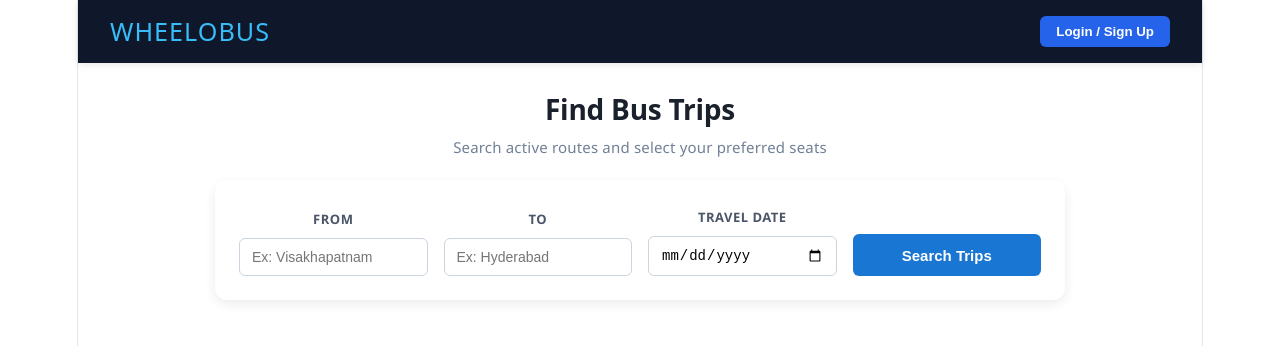
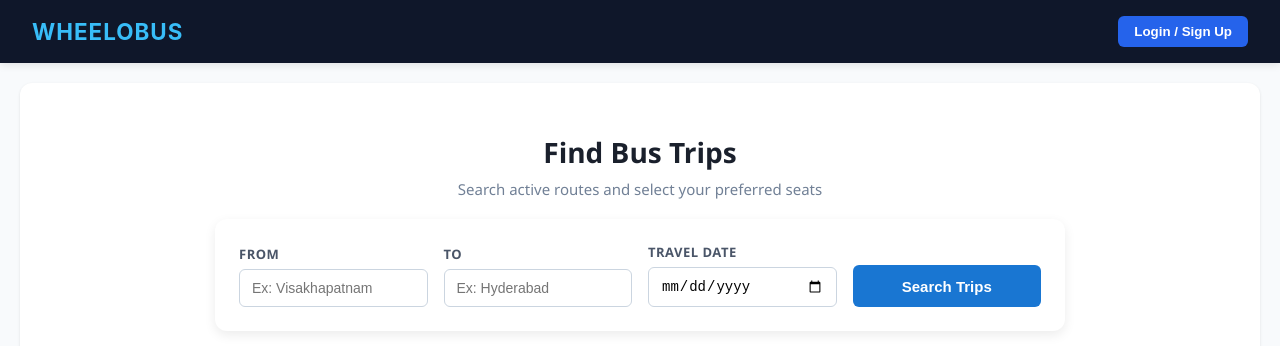
Before and after one commit to Sudheer-Parimi/Concurrent-Ticket-Booking, a React (Vite) app in the folder ticket-booking-frontend/: page / in a window 1280 px wide. Shown: the top 346 px of the page. Built offline with nearby package versions, Linux system fonts and the light colour scheme.

Commit message:
added-booking-history-feature

```diff
--- a/ticket-booking-frontend/src/App.css
+++ b/ticket-booking-frontend/src/App.css
@@ -1,184 +1,62 @@
-.counter {
-  font-size: 16px;
-  padding: 5px 10px;
-  border-radius: 5px;
-  color: var(--accent);
-  background: var(--accent-bg);
-  border: 2px solid transparent;
-  transition: border-color 0.3s;
-  margin-bottom: 24px;
+/* Layout Containers */
+.app-container {
+  min-height: 100vh;
+  display: flex;
+  flex-direction: column;
+  background-color: #f8fafc;
+}
 
-  &:hover {
-    border-color: var(--accent-border);
-  }
-  &:focus-visible {
-    outline: 2px solid var(--accent);
-    outline-offset: 2px;
+.main-content {
+  flex: 1;
+  width: 100%;
+  padding: 20px;
+  box-sizing: border-box;
+}
+
+/* Two-column layout when user is logged in */
+.layout-grid {
+  display: grid;
+  grid-template-columns: 1fr; /* Default single column */
+  gap: 24px;
+  max-width: 1400px; /* Expands to utilize screen space */
+  margin: 0 auto;
+}
+/* Enable side-by-side view when sidebar exists */
+@media (min-width: 1024px) {
+  .layout-grid:has(.sidebar-view) {
+    grid-template-columns: 1fr 380px; /* 1fr for main workflow, 380px for history */
   }
 }
 
-.hero {
-  position: relative;
-
-  .base,
-  .framework,
-  .vite {
-    inset-inline: 0;
-    margin: 0 auto;
-  }
-
-  .base {
-    width: 170px;
-    position: relative;
-    z-index: 0;
-  }
-
-  .framework,
-  .vite {
-    position: absolute;
-  }
-
-  .framework {
-    z-index: 1;
-    top: 34px;
-    height: 28px;
-    transform: perspective(2000px) rotateZ(300deg) rotateX(44deg) rotateY(39deg)
-      scale(1.4);
-  }
-
-  .vite {
-    z-index: 0;
-    top: 107px;
-    height: 26px;
-    width: auto;
-    transform: perspective(2000px) rotateZ(300deg) rotateX(40deg) rotateY(39deg)
-      scale(0.8);
-  }
+.primary-view {
+  background: #ffffff;
+  border-radius: 12px;
+  padding: 20px;
+  box-shadow: 0 1px 3px rgba(0, 0, 0, 0.1);
 }
 
-#center {
-  display: flex;
-  flex-direction: column;
-  gap: 25px;
-  place-content: center;
-  place-items: center;
-  flex-grow: 1;
-
-  @media (max-width: 1024px) {
-    padding: 32px 20px 24px;
-    gap: 18px;
-  }
+.sidebar-view {
+  background: #ffffff;
+  border-radius: 12px;
+  padding: 16px;
+  box-shadow: 0 1px 3px rgba(0, 0, 0, 0.1);
+  height: fit-content;
+  position: sticky;
+  top: 20px;
 }
 
-#next-steps {
-  display: flex;
-  border-top: 1px solid var(--border);
-  text-align: left;
-
-  & > div {
-    flex: 1 1 0;
-    padding: 32px;
-    @media (max-width: 1024px) {
-      padding: 24px 20px;
-    }
-  }
-
-  .icon {
-    margin-bottom: 16px;
-    width: 22px;
-    height: 22px;
-  }
-
-  @media (max-width: 1024px) {
-    flex-direction: column;
-    text-align: center;
-  }
+/* General Button Utility */
+.back-btn {
+  margin-bottom: 20px;
+  padding: 8px 16px;
+  cursor: pointer;
+  background: #e2e8f0;
+  border: none;
+  border-radius: 6px;
+  font-weight: 500;
+  transition: background 0.2s;
 }
 
-#docs {
-  border-right: 1px solid var(--border);
-
-  @media (max-width: 1024px) {
-    border-right: none;
-    border-bottom: 1px solid var(--border);
-  }
+.back-btn:hover {
+  background: #cbd5e1;
 }
-
-#next-steps ul {
-  list-style: none;
-  padding: 0;
-  display: flex;
-  gap: 8px;
-  margin: 32px 0 0;
-
-  .logo {
-    height: 18px;
-  }
-
-  a {
-    color: var(--text-h);
-    font-size: 16px;
-    border-radius: 6px;
-    background: var(--social-bg);
-    display: flex;
-    padding: 6px 12px;
-    align-items: center;
-    gap: 8px;
-    text-decoration: none;
-    transition: box-shadow 0.3s;
-
-    &:hover {
-      box-shadow: var(--shadow);
-    }
-    .button-icon {
-      height: 18px;
-      width: 18px;
-    }
-  }
-
-  @media (max-width: 1024px) {
-    margin-top: 20px;
-    flex-wrap: wrap;
-    justify-content: center;
-
-    li {
-      flex: 1 1 calc(50% - 8px);
-    }
-
-    a {
-      width: 100%;
-      justify-content: center;
-      box-sizing: border-box;
-    }
-  }
-}
-
-#spacer {
-  height: 88px;
-  border-top: 1px solid var(--border);
-  @media (max-width: 1024px) {
-    height: 48px;
-  }
-}
-
-.ticks {
-  position: relative;
-  width: 100%;
-
-  &::before,
-  &::after {
-    content: '';
-    position: absolute;
-    top: -4.5px;
-    border: 5px solid transparent;
-  }
-
-  &::before {
-    left: 0;
-    border-left-color: var(--border);
-  }
-  &::after {
-    right: 0;
-    border-right-color: var(--border);
-  }
-}
--- a/ticket-booking-frontend/src/App.jsx
+++ b/ticket-booking-frontend/src/App.jsx
@@ -12,6 +12,7 @@ import { TripList } from './components/TripList';
 import  SearchTrip from './components/SearchTrips'
 import { BookingConfirmation } from './components/BookingConfirmation';
 import { AdminDashboard } from './components/AdminDashboard';
+import { BookingHistory } from './components/BookingHistory'
 
 function App() {
 
@@ -21,7 +22,7 @@ function App() {
   const[isAdminView , setIsAdminView] = useState(false);
   const[step, setStep]  = useState('search');  // search | trip select | seatmap
 
-  const {isAuthModalOpen, closeAuthModal} = useAuth();
+  const {user, isAuthModalOpen, closeAuthModal} = useAuth();
 
   const handleReset = () =>{
     setBookingDetails(null);
@@ -34,20 +35,12 @@ function App() {
     <div className = 'app-container'>
       <Header onOpenAdmin={() => setIsAdminView(true)}/>
 
-      <main>
-        <div className ="App">
+      <main className='main-content'>
+        <div className='layout-grid'>
 
-          {/* Admin Toggle Header */}
-          {/* <header style={{ display: 'flex', justifyContent: 'flex-end', padding: '10px 20px', background: '#f8fafc' }}>
-            <button
-              style={{ padding: '6px 12px', cursor: 'pointer', background: '#0f172a', color: 'white', border: 'none', borderRadius: '4px' }}
-              onClick={() => setIsAdminView(true)}
-            >
-              ⚙️ Admin Portal
-            </button>
-          </header> */}
+          {/* Main view */}
+          <div className ="primary-view">
 
-          {/* 1. Booking Confirmation Page */}
 
             {isAdminView ? (
                 <AdminDashboard onBack={() => setIsAdminView(false)} />
@@ -109,6 +102,14 @@ function App() {
 
 
           </div>
+
+          {/* Sidebar for loggedin users */}
+          {user && !isAdminView && (
+            <aside className='sidebar-view'>
+              <BookingHistory/>
+            </aside>
+          )}
+        </div>
       </main>
 
       <AuthModal isOpen = {isAuthModalOpen} onClose = {closeAuthModal} />
--- /dev/null
+++ b/ticket-booking-frontend/src/components/BookingHistory.jsx
@@ -0,0 +1,94 @@
+import React, { useState, useEffect } from 'react';
+import { useAuth } from '../context/AuthContext';
+import { getUserBookingHistory } from '../services/apis';
+import "../styles/BookingHistory.css";
+
+export const BookingHistory = () => {
+  const { user } = useAuth();
+  const [bookings, setBookings] = useState([]);
+  const [loading, setLoading] = useState(true);
+  const [error, setError] = useState(null);
+
+  useEffect(() => {
+    const fetchHistory = async () => {
+      if (!user || !user.id) {
+        setLoading(false);
+        return;
+      }
+
+      try {
+        setLoading(true);
+        const data = await getUserBookingHistory(user.id);
+        setBookings(data);
+      } catch (err) {
+        console.error("Error fetching history:", err);
+        setError(err.message);
+      } finally {
+        setLoading(false);
+      }
+    };
+
+    fetchHistory();
+  }, [user]);
+
+    const formatDeparture = (dateString) => {
+        if (!dateString) return 'N/A';
+
+        const date = new Date(dateString);
+
+        if (isNaN(date.getTime())) return dateString;
+
+        return date.toLocaleString('en-IN', {
+            day: '2-digit',
+            month: 'short',
+            year: 'numeric',
+            hour: '2-digit',
+            minute: '2-digit',
+            hour12: true
+        });
+    };
+
+  if (!user) {
+    return <div className="history-container"><p>Please log in to view your bookings.</p></div>;
+  }
+
+  if (loading) {
+    return <div className="history-container"><p>Loading your booking history...</p></div>;
+  }
+
+  if (error) {
+    return <div className="history-container"><p className="error">{error}</p></div>;
+  }
+
+  return (
+    <div className="history-container">
+      <h2>Your Booking History</h2>
+
+      {bookings.length === 0 ? (
+        <p>No bookings found yet.</p>
+      ) : (
+        <div className="bookings-list">
+          {bookings.map((booking) => (
+            <div key={booking.id || booking.bookingId} className="booking-card">
+              <div className="booking-header">
+                <span className="booking-id">Booking #{booking.id || booking.bookingId}</span>
+                <span className="booking-date">
+                  {booking.bookingTime ? formatDeparture(booking.bookingTime) : 'N/A'}
+                </span>
+              </div>
+
+              <div className="booking-details">
+                <p><strong>Bus ID / Name:</strong> {booking.busId || booking.busName}</p>
+                <p><strong>Seats:</strong> {Array.isArray(booking.seatNumbers) ? booking.seatNumbers.join(', ') : booking.seatNumbers}</p>
+                <p><strong>Total Paid:</strong> ₹{booking.totalPrice}</p>
+                <p><strong>Status:</strong> <span className="status-badge">{booking.status || 'CONFIRMED'}</span></p>
+              </div>
+            </div>
+          ))}
+        </div>
+      )}
+    </div>
+  );
+};
+
+export default BookingHistory;
--- a/ticket-booking-frontend/src/index.css
+++ b/ticket-booking-frontend/src/index.css
@@ -1,111 +1,23 @@
+/* src/index.css */
 :root {
-  --text: #6b6375;
-  --text-h: #08060d;
-  --bg: #fff;
-  --border: #e5e4e7;
-  --code-bg: #f4f3ec;
-  --accent: #aa3bff;
-  --accent-bg: rgba(170, 59, 255, 0.1);
-  --accent-border: rgba(170, 59, 255, 0.5);
-  --social-bg: rgba(244, 243, 236, 0.5);
-  --shadow:
-    rgba(0, 0, 0, 0.1) 0 10px 15px -3px, rgba(0, 0, 0, 0.05) 0 4px 6px -2px;
-
-  --sans: system-ui, 'Segoe UI', Roboto, sans-serif;
-  --heading: system-ui, 'Segoe UI', Roboto, sans-serif;
-  --mono: ui-monospace, Consolas, monospace;
-
-  font: 18px/145% var(--sans);
-  letter-spacing: 0.18px;
-  color-scheme: light dark;
-  color: var(--text);
-  background: var(--bg);
-  font-synthesis: none;
-  text-rendering: optimizeLegibility;
-  -webkit-font-smoothing: antialiased;
-  -moz-osx-font-smoothing: grayscale;
-
-  @media (max-width: 1024px) {
-    font-size: 16px;
-  }
-}
-
-@media (prefers-color-scheme: dark) {
-  :root {
-    --text: #9ca3af;
-    --text-h: #f3f4f6;
-    --bg: #16171d;
-    --border: #2e303a;
-    --code-bg: #1f2028;
-    --accent: #c084fc;
-    --accent-bg: rgba(192, 132, 252, 0.15);
-    --accent-border: rgba(192, 132, 252, 0.5);
-    --social-bg: rgba(47, 48, 58, 0.5);
-    --shadow:
-      rgba(0, 0, 0, 0.4) 0 10px 15px -3px, rgba(0, 0, 0, 0.25) 0 4px 6px -2px;
-  }
-
-  #social .button-icon {
-    filter: invert(1) brightness(2);
-  }
+  margin: 0;
+  padding: 0;
+  box-sizing: border-box;
 }
 
 body {
   margin: 0;
+  padding: 0;
+  width: 100vw;
+  min-height: 100vh;
+  overflow-x: hidden;
+  font-family: Inter, system-ui, Avenir, Helvetica, Arial, sans-serif;
+  background-color: #f1f5f9;
 }
 
 #root {
-  width: 1126px;
-  max-width: 100%;
-  margin: 0 auto;
-  text-align: center;
-  border-inline: 1px solid var(--border);
-  min-height: 100svh;
-  display: flex;
-  flex-direction: column;
-  box-sizing: border-box;
+  width: 100%;
+  margin: 0;
+  padding: 0;
+  /* Remove any max-width or text-align: center here! */
 }
-
-h1,
-h2 {
-  font-family: var(--heading);
-  font-weight: 500;
-  color: var(--text-h);
-}
-
-h1 {
-  font-size: 56px;
-  letter-spacing: -1.68px;
-  margin: 32px 0;
-  @media (max-width: 1024px) {
-    font-size: 36px;
-    margin: 20px 0;
-  }
-}
-h2 {
-  font-size: 24px;
-  line-height: 118%;
-  letter-spacing: -0.24px;
-  margin: 0 0 8px;
-  @media (max-width: 1024px) {
-    font-size: 20px;
-  }
-}
-p {
-  margin: 0;
-}
-
-code,
-.counter {
-  font-family: var(--mono);
-  display: inline-flex;
-  border-radius: 4px;
-  color: var(--text-h);
-}
-
-code {
-  font-size: 15px;
-  line-height: 135%;
-  padding: 4px 8px;
-  background: var(--code-bg);
-}
--- /dev/null
+++ b/ticket-booking-frontend/src/styles/BookingHistory.css
@@ -0,0 +1,36 @@
+.history-container {
+  max-width: 800px;
+  margin: 20px auto;
+  padding: 20px;
+}
+
+.bookings-list {
+  display: flex;
+  flex-direction: column;
+  gap: 15px;
+}
+
+.booking-card {
+  border: 1px solid #e0e0e0;
+  border-radius: 8px;
+  padding: 16px;
+  background-color: #ffffff;
+  box-shadow: 0 2px 4px rgba(0,0,0,0.05);
+}
+
+.booking-header {
+  display: flex;
+  justify-content: space-between;
+  border-bottom: 1px solid #f0f0f0;
+  padding-bottom: 8px;
+  margin-bottom: 12px;
+  font-weight: bold;
+}
+
+.status-badge {
+  color: #2e7d32;
+  background-color: #e8f5e9;
+  padding: 2px 8px;
+  border-radius: 4px;
+  font-size: 0.9em;
+}
```
Also changed, not shown: 1 other file (tests, documents, lock files or other folders). Lines whose indentation alone changed are shown as unchanged.
